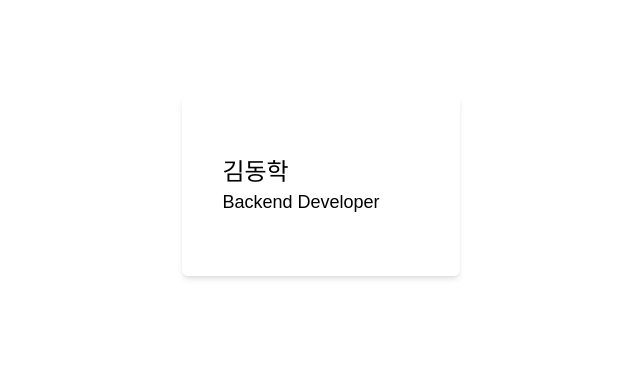
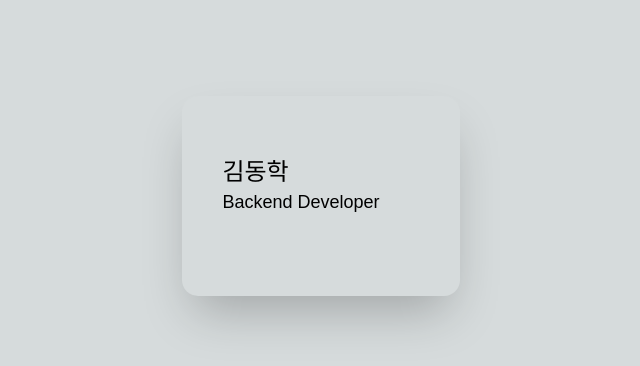
Before and after one commit to enbraining/enbraining, a Next.js app: page / in a window 1280 px wide. Shown: the top 366 px of the page, without its empty margins (319-959 px from the left). Built offline with nearby package versions, Linux system fonts and the light colour scheme; a web font is replaced by a local one.

Commit message:
update shadow level

```diff
--- a/src/app/globals.css
+++ b/src/app/globals.css
@@ -9,20 +9,7 @@
   font-style: normal;
 }
 
-:root {
-  --foreground-rgb: 0, 0, 0;
-  --background-start-rgb: 214, 219, 220;
-  --background-end-rgb: 255, 255, 255;
-}
-
 * {
   font-family: 'Orbit-Regular', sans-serif;
+  background-color: rgb(214, 219, 220);
 }
-
-/* @media (prefers-color-scheme: dark) {
-  :root {
-    --foreground-rgb: 255, 255, 255;
-    --background-start-rgb: 0, 0, 0;
-    --background-end-rgb: 0, 0, 0;
-  }
-} */
--- a/src/app/page.tsx
+++ b/src/app/page.tsx
@@ -1,9 +1,11 @@
 export default function Home() {
   return (
     <main className="flex min-h-screen flex-col items-center justify-between p-24">
-      <div className="rounded-md shadow-md pt-10 pr-10 pb-10">
-        <p className="mx-10 mt-5 text-2xl">김동학</p>
-        <p className="mx-10 mb-5 text-lg">Backend Developer</p>
+      <div className="pt-10 pr-10 pb-10 shadow-2xl rounded-2xl">
+        <div className="pb-5">
+          <p className="mx-10 mt-5 text-2xl">김동학</p>
+          <p className="mx-10 mb-5 text-lg">Backend Developer</p>
+        </div>
       </div>
     </main>
   )
```
Also changed, not shown: public/github.svg (added), 1 other file (tests, documents, lock files or other folders).
